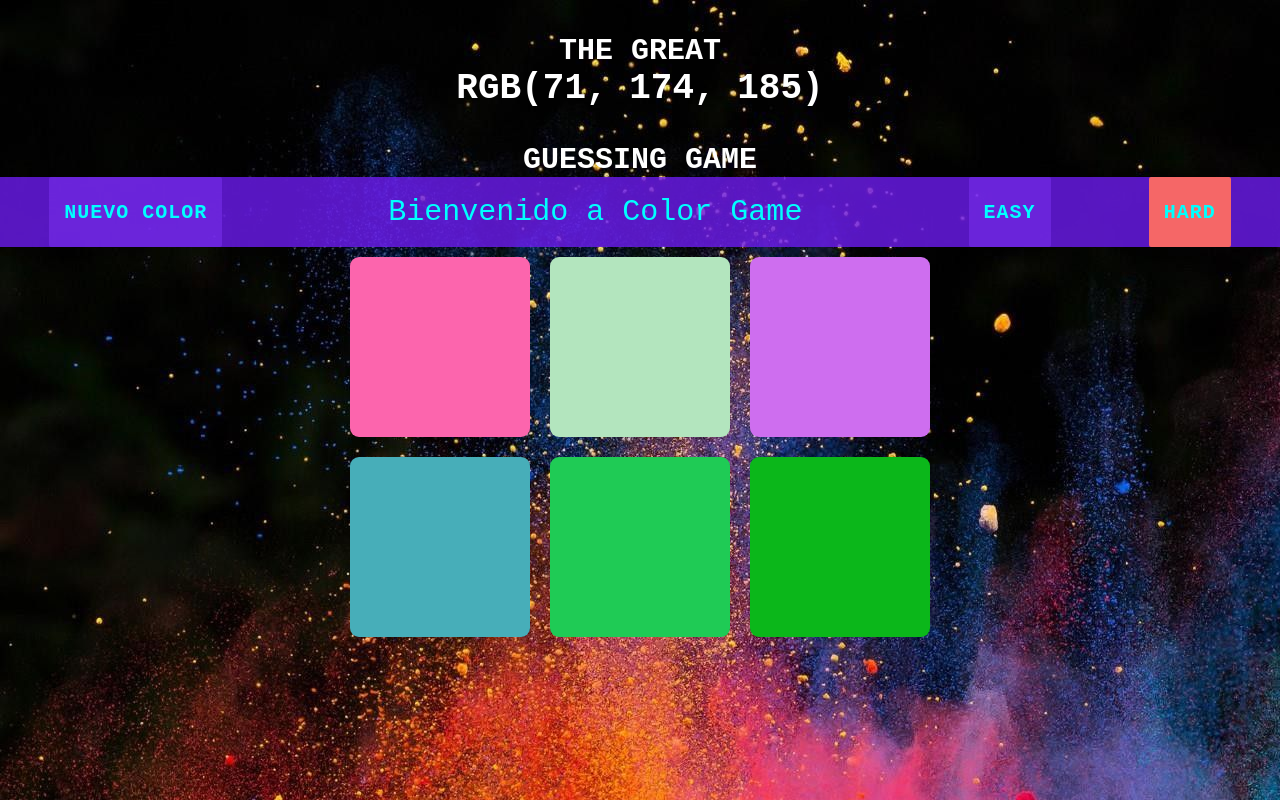
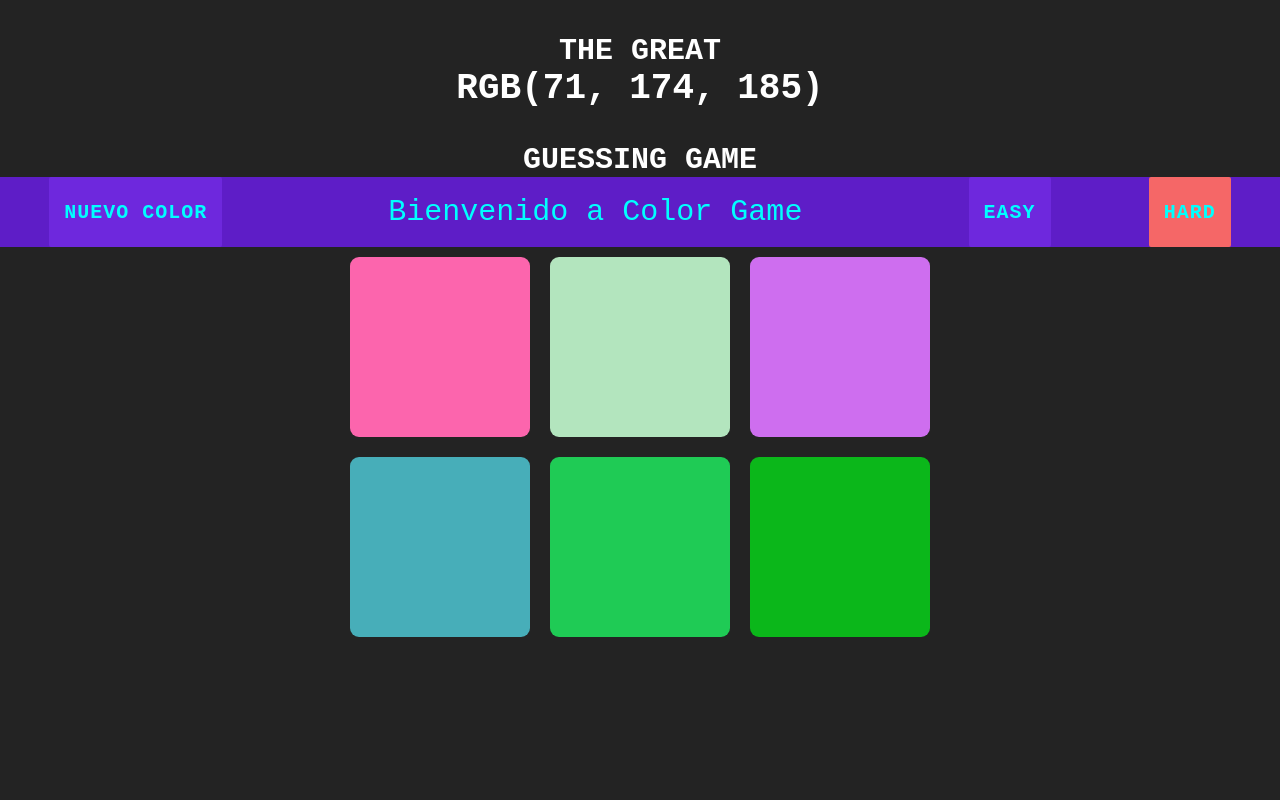
Before and after one commit to joacu/ColorGame, a plain HTML site: page index.html in a window 1280 px wide. Drawn offline with Linux system fonts and the light colour scheme.

Commit message:
background color body

```diff
--- a/estilos.css
+++ b/estilos.css
@@ -4,11 +4,11 @@
     padding: 0;
 }
 body {
-    /* background-color: #232323;    */
-     background-image: url(img/explosioncolor.jpg);
-     background-repeat: no-repeat;
-     font-family: monospace;
-     color: rgb(255, 255, 255);
+    background-color: #232323;
+    /*background-image: url(img/explosioncolor.jpg);*/
+    background-repeat: no-repeat;
+    font-family: monospace;
+    color: rgb(255, 255, 255);
  }
 /* Div Colores */
 .square {
```
